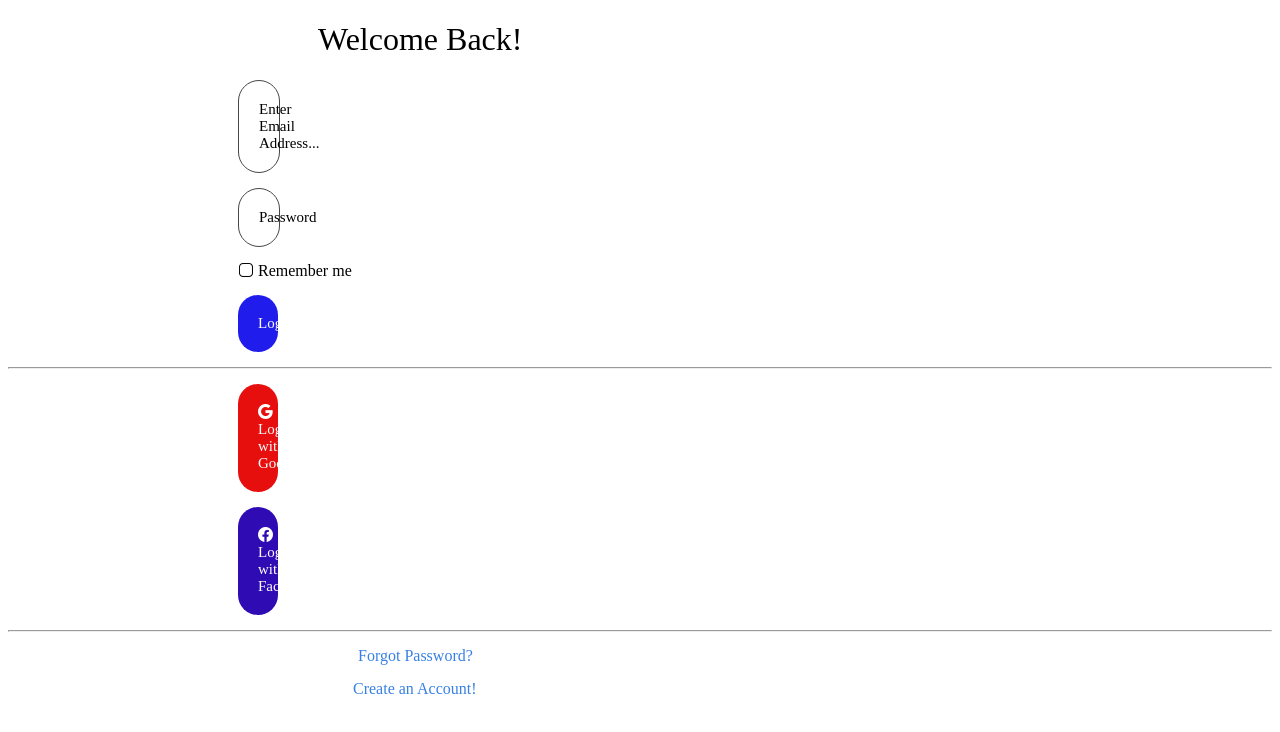
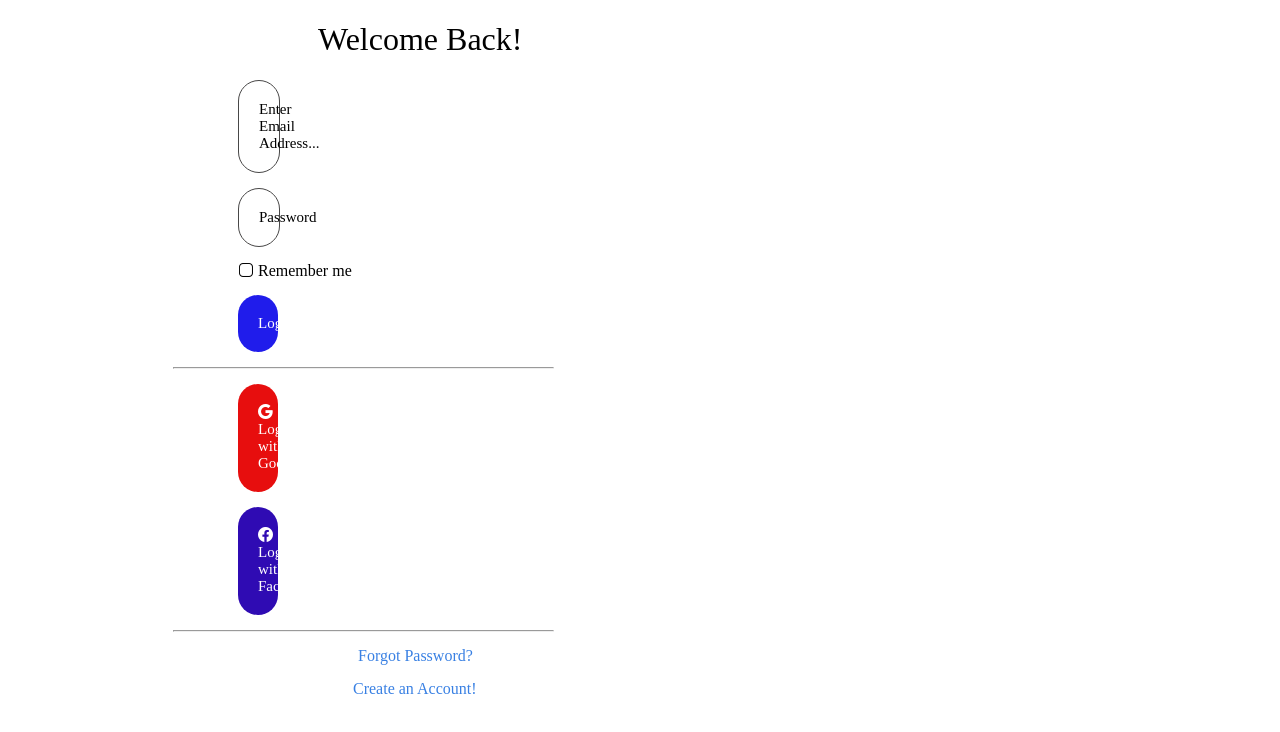
Before and after one commit to MosutLarisa/tema4r, a plain HTML site: page index.html in a window 1280 px wide. Drawn offline with nearby package versions, Linux system fonts and the light colour scheme.

Commit message:
am aranjat liniile  care despart

```diff
--- a/style.css
+++ b/style.css
@@ -72,3 +72,19 @@
     color: rgb(57, 128, 227);
     margin-left: 345px;
 }
+
+.hr1 {
+    width: 30%;
+    margin-left: 165px;
+    margin-right: auto;
+    margin-top: 0;
+    margin-bottom: 0;
+}
+
+.hr2 {
+    width: 30%;
+    margin-left: 165px;
+    margin-right: auto;
+    margin-top: 0;
+    margin-bottom: 0;
+}
```
